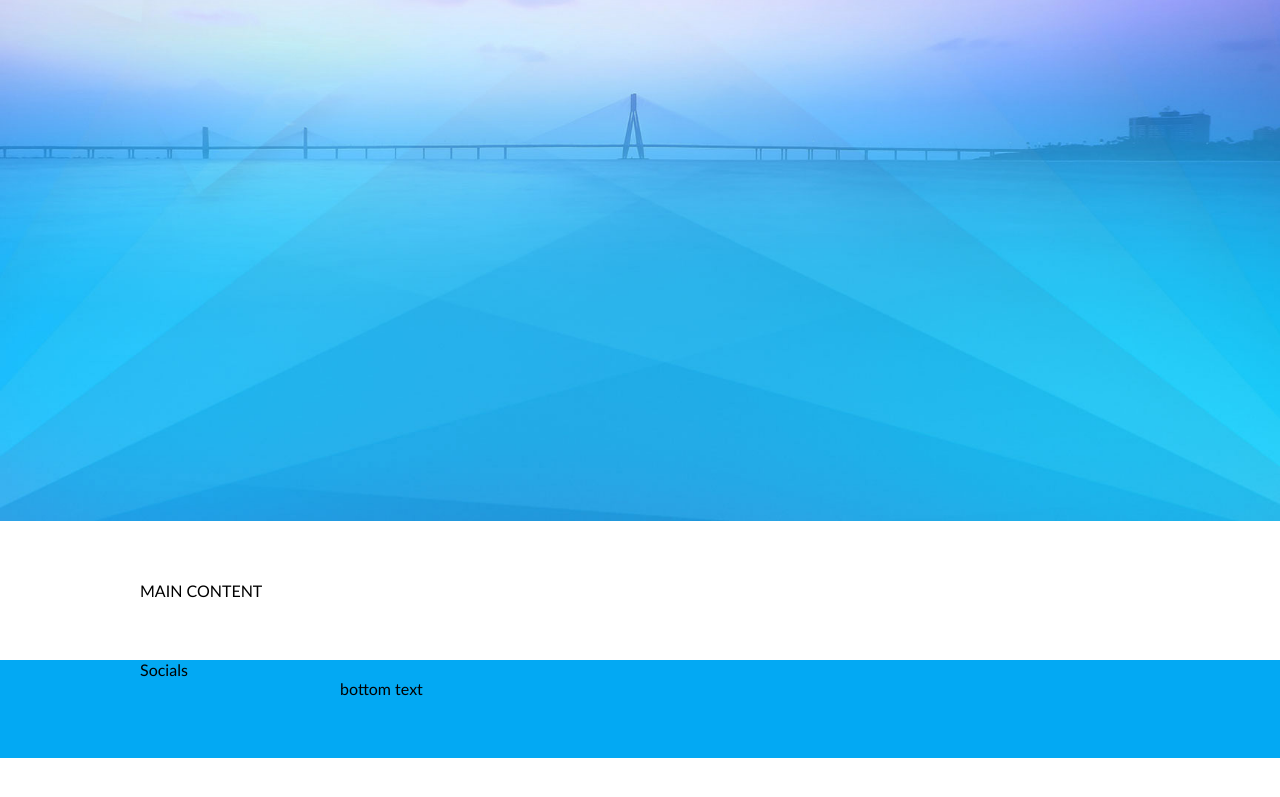
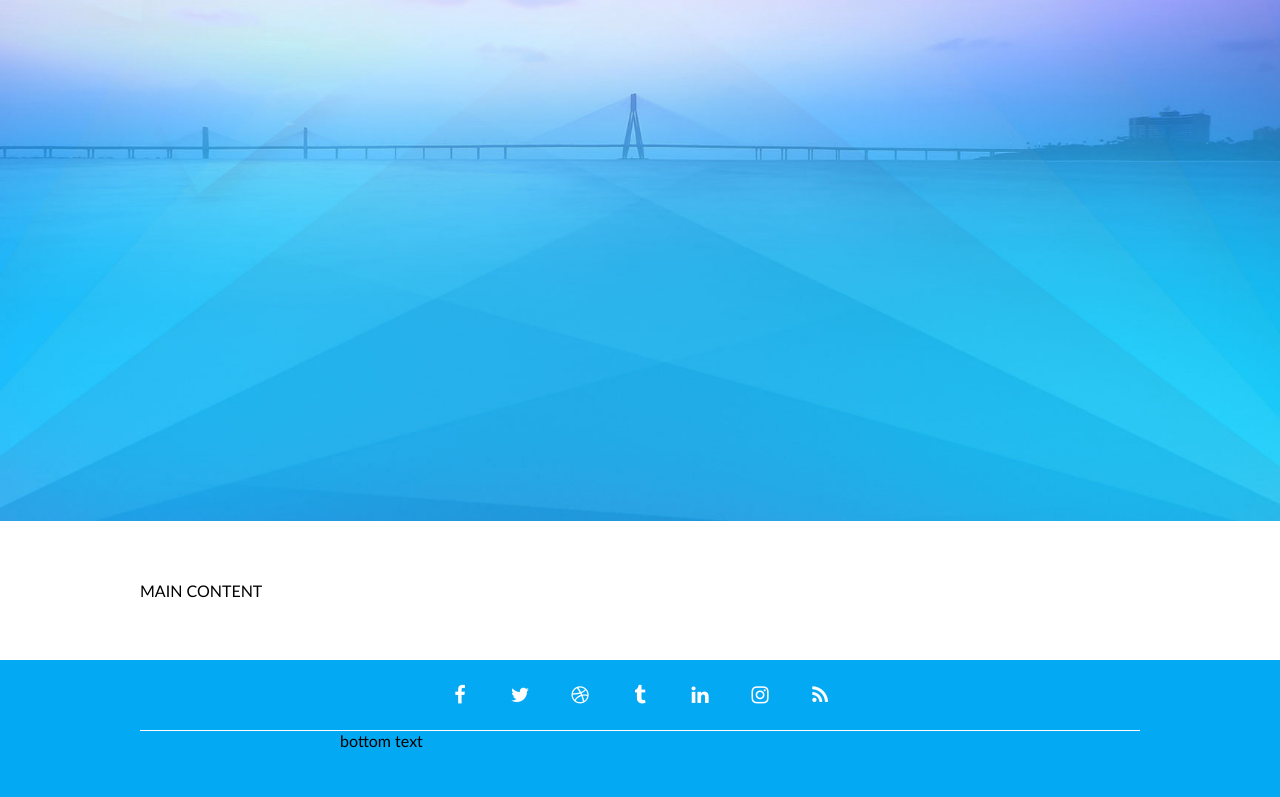
Before and after one commit to Spectatour/999-coming-test, a website: page index.html in a window 1280 px wide. Shown: the part 279-1076 px from the top of the page. Before the commit the page ends 1037 px from the top, so only its background shows below. Drawn offline with Linux system fonts and the light colour scheme.

Commit message:
Socials#13

```diff
--- a/css/pages/home.css
+++ b/css/pages/home.css
@@ -3,6 +3,7 @@
 @import '../base/layout.css';
 /* 3rd-party */
 
+@import '../3rd-party/font-awesome.min.css';
 /* components  */
 
 /* CUSTOM STYLE BELOW THIS COMMENT LINE  */
@@ -42,6 +43,30 @@
 /* main */
 
 /* footer */
+.socials {
+    display: flex;
+    justify-content: center;
+    flex-wrap: wrap;
+    gap: 10px;
+    padding: 10px;
+    text-align: center;
+    border-bottom: 1px solid #fff;
+}
+.socials > a {
+    width: 2.5em;
+    height: 2.5em;
+    line-height: 2.5em;
+    font-size: 20px;
+    text-decoration: none;
+    color: #fff;
+    border-radius: 50%;
+    transition: all 0.3s;
+}
+
+.socials > a:hover {
+    background-color: #fff;
+    color: #03a9f3;
+}
 
 footer.container {
     padding-top: 0;
--- a/index.html
+++ b/index.html
@@ -30,7 +30,15 @@
     </main>
     <footer  class="container bg-main">
         <div class="row">
-            Socials
+            <div class="socials">
+                <a href="#" target="_blank" class="fa fa-facebook"></a>
+                <a href="#" target="_blank" class="fa fa-twitter"></a>
+                <a href="#" target="_blank" class="fa fa-dribbble"></a>
+                <a href="#" target="_blank" class="fa fa-tumblr"></a>
+                <a href="#" target="_blank" class="fa fa-linkedin"></a>
+                <a href="#" target="_blank" class="fa fa-instagram"></a>
+                <a href="#" target="_blank" class="fa fa-rss"></a>
+            </div>
         </div>
         <div class="short-row">
             bottom text
```
